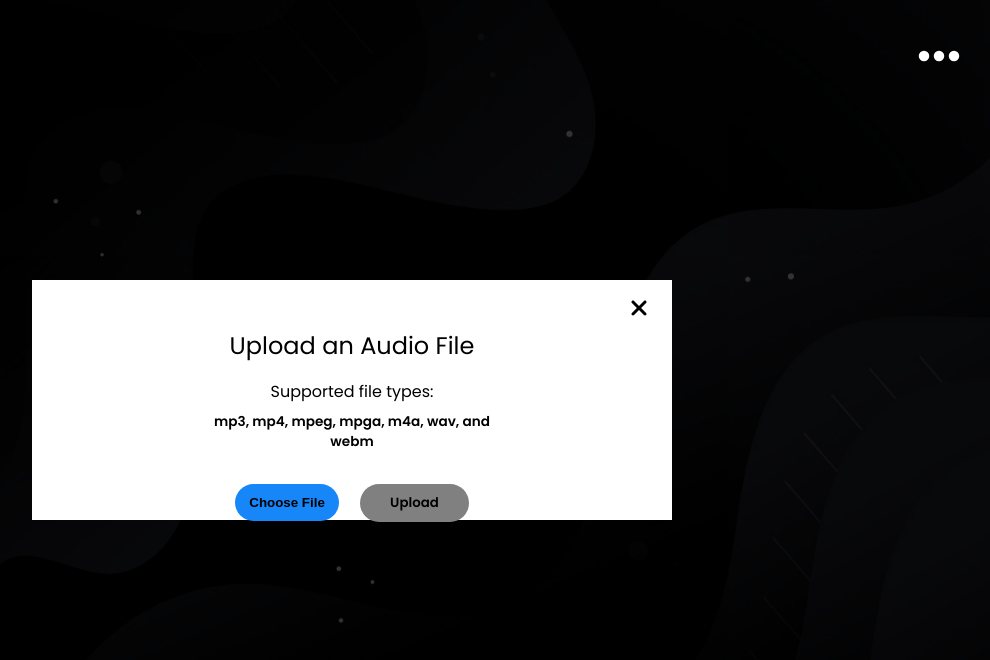
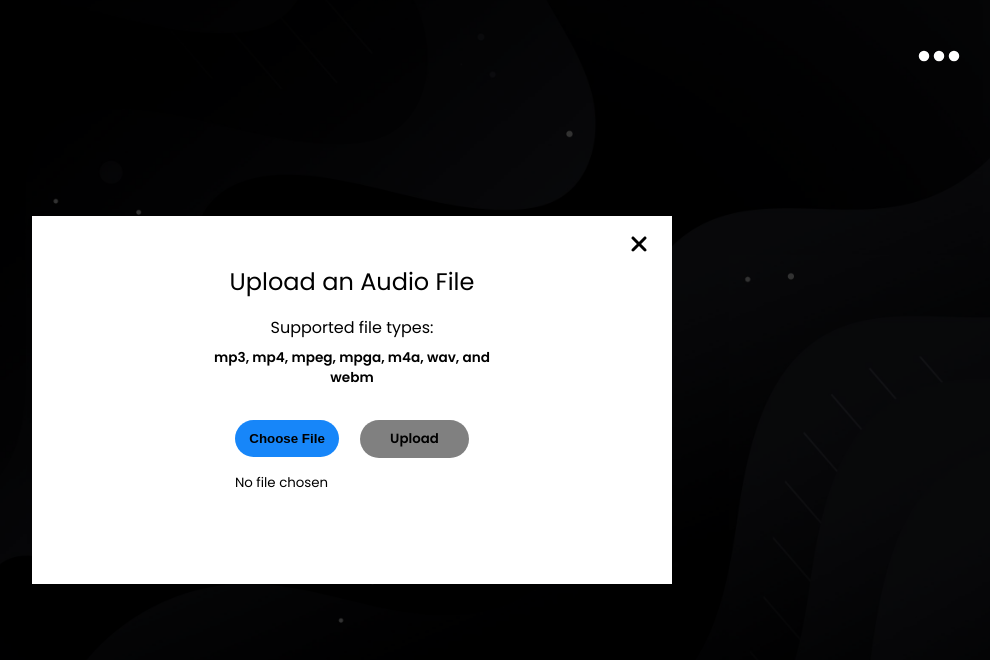
Before and after one commit to christiangarcia-dev/brainstation-capstone-client, a React (Create React App) app: page /transcribe in a window 1280 px wide. Shown: the top 660 px of the page, without its empty margins (288-1278 px from the left). Built offline with nearby package versions, Linux system fonts and the light colour scheme.

Commit message:
status: this is the code used for demo day

```diff
--- a/src/components/TranslationForm.js/TranslationForm.js
+++ b/src/components/TranslationForm.js/TranslationForm.js
@@ -68,6 +68,7 @@ function TranslationForm() {
             mediaRecorder.stop();
             setIsRecording(false);
             sendAudioToBackend();
+            alert('Stopped recording');
         }
     };
 
@@ -139,6 +140,7 @@ function TranslationForm() {
             });
 
             console.log('Translation saved');
+            alert('Translation and transcription saved');
         } catch (error) {
             console.error('Error saving translation:', error);
         }
--- a/src/components/TranslationForm.js/TranslationForm.scss
+++ b/src/components/TranslationForm.js/TranslationForm.scss
@@ -39,6 +39,10 @@
         @include tablet {
             top: 2.1rem;
             right: 4.5rem;
+        }
+
+        @include desktop {
+            right: 47.55rem;
         }
     }
 
--- a/src/components/auth/auth.js
+++ b/src/components/auth/auth.js
@@ -82,6 +82,7 @@ export const Auth = () => {
     const signInWithEmail = async () => {
         try {
             await signInWithEmailAndPassword(auth, email, password);
+            alert("You have signed in.");
             navigate('/translate');
         } catch (error) {
             console.error(error);
--- a/src/components/fileUploadForm/fileUploadForm.scss
+++ b/src/components/fileUploadForm/fileUploadForm.scss
@@ -42,12 +42,13 @@
 
             @include tablet {
                 padding-top: 3rem;
-                height: 30vh;
+                height: 42vh;
                 width: 80vw;
             }
 
             @include desktop {
                 width: 50vw;
+                height: 46vh;
             }
         }
 
```
